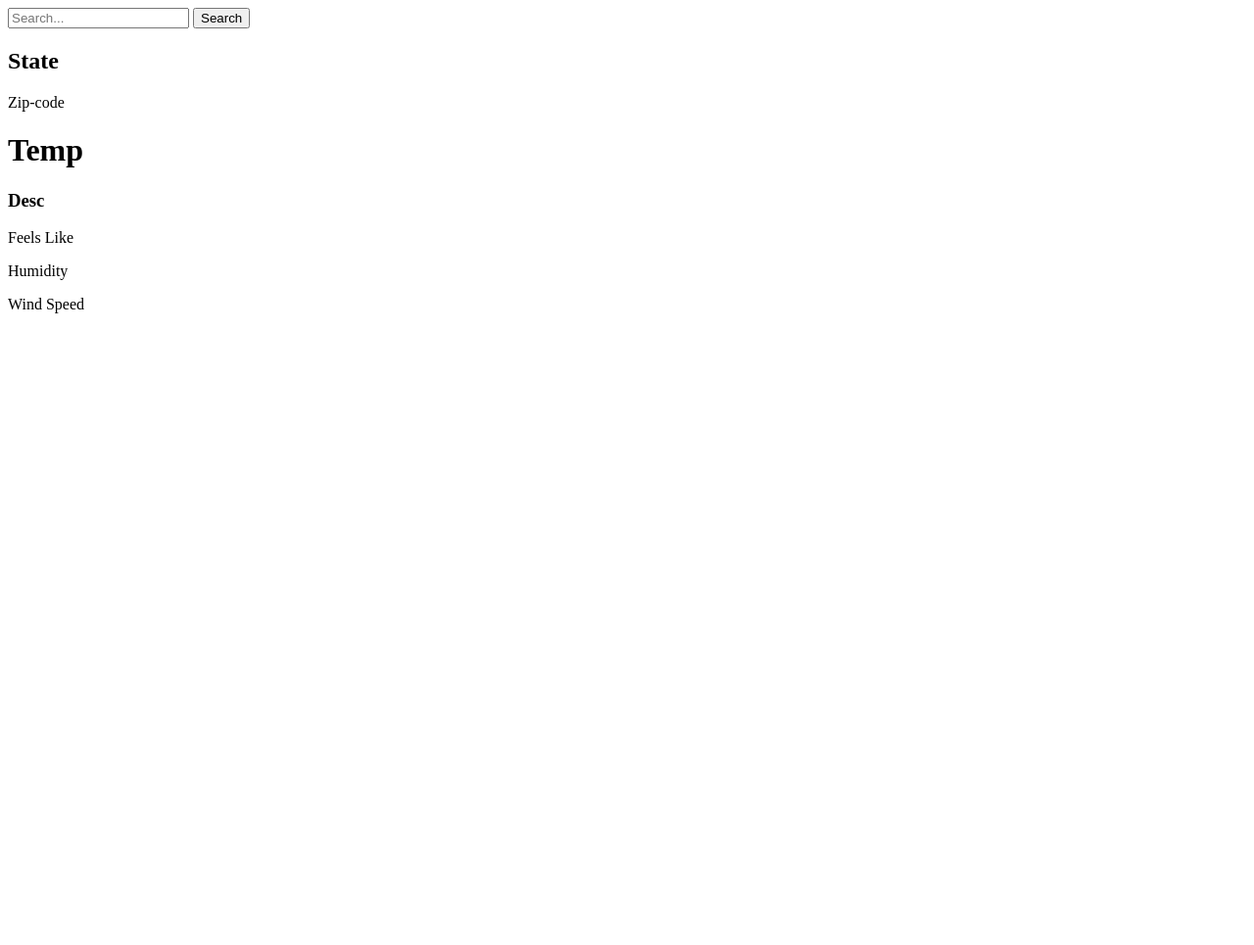
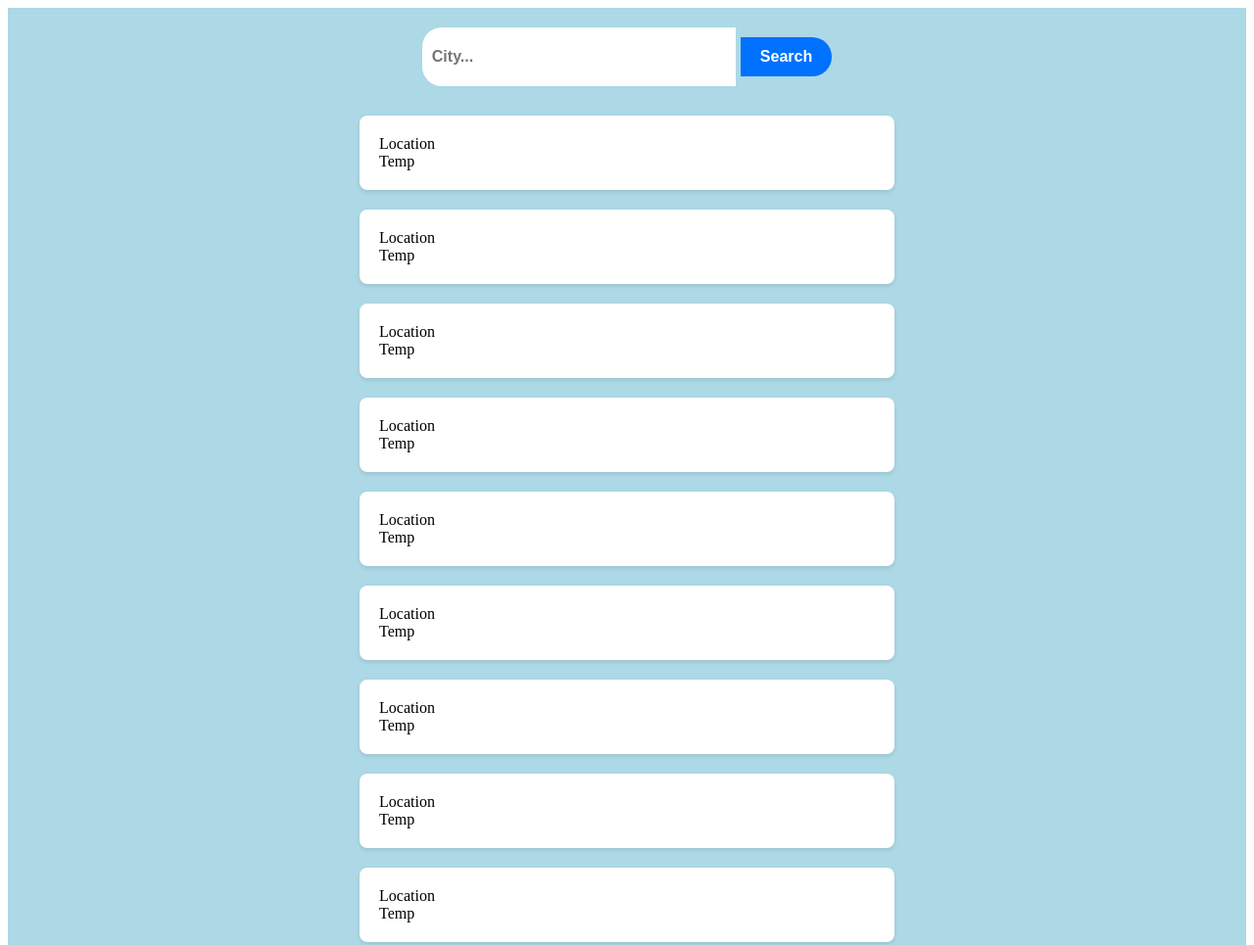
Before and after one commit to ParticularSpace/A6-Weather-Dashboard, a plain HTML site: page index.html in a window 1280 px wide. Shown: the top 965 px of the page at 98% size. Before the commit the page ends 800 px from the top, so only its background shows below. Drawn offline with nearby package versions, Linux system fonts and the light colour scheme.

Commit message:
massive css overhaul and added classes to cards

```diff
--- a/assets/css/style.css
+++ b/assets/css/style.css
@@ -0,0 +1,76 @@
+.container {
+    display: flex;
+    flex-direction: column;
+    align-items: center;
+    padding: 20px;
+    background-color: lightblue;
+  }
+
+  .search {
+    display: flex;
+    justify-content: center;
+    align-items: center;
+    margin-bottom: 20px;
+  }
+
+  .search input[type="text"] {
+    width: 300px;
+    height: 40px;
+    border: none;
+    border-radius: 20px 0 0 20px;
+    padding: 10px;
+    font-size: 16px;
+    font-weight: bold;
+  }
+
+  .search button {
+    height: 40px;
+    border: none;
+    background-color: #0072ff;
+    border-radius: 0 20px 20px 0;
+    color: white;
+    font-size: 16px;
+    font-weight: bold;
+    padding: 10px 20px;
+    margin-left: 5px;
+  }
+
+  .search button:hover {
+    background-color: #0052cc;
+}
+
+  .weather {
+    display: flex;
+    flex-wrap: wrap;
+    justify-content: center;
+  }
+
+  .weather-card {
+    background-color: white;
+    border-radius: 8px;
+    box-shadow: 0 2px 4px rgba(0, 0, 0, 0.1);
+    margin: 10px;
+    padding: 20px;
+    width: calc((100% / 2) - 20px);
+  }
+
+  @media (max-width: 600px) {
+    .search {
+      flex-direction: column;
+      align-items: center;
+    }
+
+    .search input[type="text"] {
+      width: 100%;
+      border-radius: 20px;
+      margin-bottom: 10px;
+    }
+
+    .search button {
+      border-radius: 20px;
+    }
+
+    .weather-card {
+      width: 100%;
+    }
+  }
--- a/index.html
+++ b/index.html
@@ -8,35 +8,48 @@
     <title>Weather Dashboard</title>
 </head>
 <body>
-
+    <!-- As a traveler i want to see weather data from different cities -->
     <div class="container">
         <div class="search">
-            <input type="text" placeholder="Search...">
+            <input type="text" placeholder="City...">
             <button>Search</button>
         </div>
         <div class="weather">
-            <div class="weather_city">
-                <h2>State</h2>
-                <p>Zip-code</p>
+            <div class="weather-card">
+                <div class="weather-card-city">Location</div>
+                <div class="weather-temp">Temp</div>
             </div>
-            <div class="weather_temp">
-                <h1>Temp</h1>
-                <p class="weather-temp"></p>
+            <div class="weather-card">
+                <div class="weather-card-city">Location</div>
+                <div class="weather-temp">Temp</div>
             </div>
-            <div class="weather_desc">
-                <h3>Desc</h3>
+            <div class="weather-card">
+                <div class="weather-card-city">Location</div>
+                <div class="weather-temp">Temp</div>
             </div>
-
-            <div class="weather_extra">
-                <div class="weather__extra-item">
-                    <p>Feels Like</p>
-                </div>
-                <div class="weather_extra-item">
-                    <p>Humidity</p>
-                </div>
-                <div class="weather_extra-item">
-                    <p>Wind Speed</p>
-                </div>
+            <div class="weather-card">
+                <div class="weather-card-city">Location</div>
+                <div class="weather-temp">Temp</div>
+            </div>
+            <div class="weather-card">
+                <div class="weather-card-city">Location</div>
+                <div class="weather-temp">Temp</div>
+            </div>
+            <div class="weather-card">
+                <div class="weather-card-city">Location</div>
+                <div class="weather-temp">Temp</div>
+            </div>
+            <div class="weather-card">
+                <div class="weather-card-city">Location</div>
+                <div class="weather-temp">Temp</div>
+            </div>
+            <div class="weather-card">
+                <div class="weather-card-city">Location</div>
+                <div class="weather-temp">Temp</div>
+            </div>
+            <div class="weather-card">
+                <div class="weather-card-city">Location</div>
+                <div class="weather-temp">Temp</div>
             </div>
         </div>
     </div>
```
